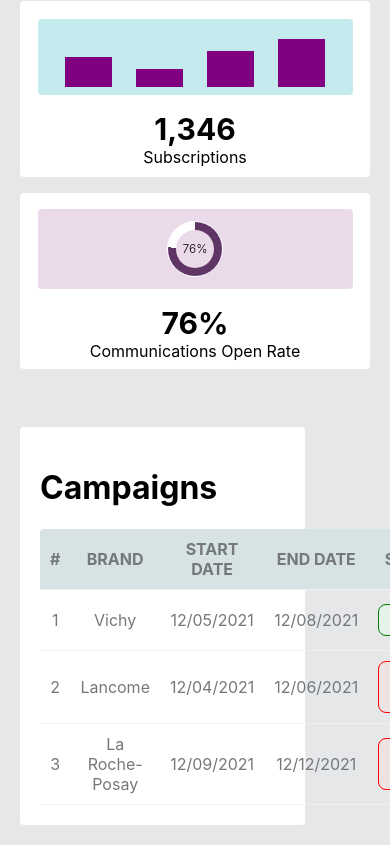
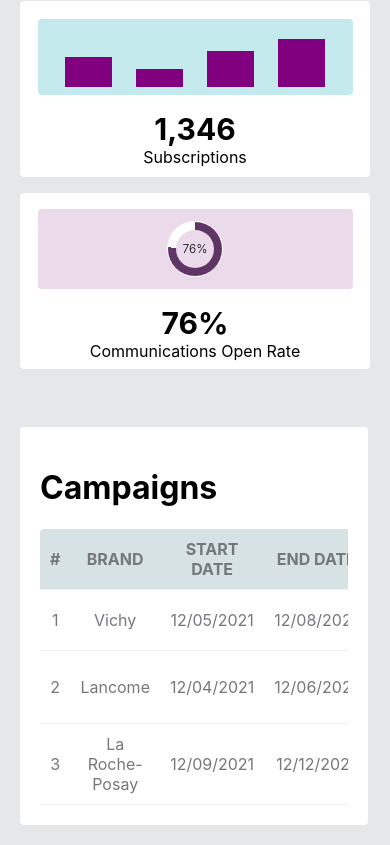
Before and after one commit to makaralis/users-dashboard, a React (Create React App) app: page / in a window 390 px wide. Shown: the part 491-1336 px from the top of the page. Built offline with nearby package versions, Linux system fonts and the light colour scheme.

Commit message:
responsive design for Table

```diff
--- a/src/components/Table/Table.scss
+++ b/src/components/Table/Table.scss
@@ -1,5 +1,7 @@
 $background: white;
 $lfs-grey: #75787b;
+$breakpoint-tablet: 768px;
+
 
 .table-wrapper {
     background-color: $background;
@@ -7,12 +9,19 @@ $lfs-grey: #75787b;
     margin-top: 50px;
     border-radius: 4px;
     width: 70%;
+    @media (max-width: $breakpoint-tablet) {
+        width: 88%;
+    }
 }
 
 .panel-heading {
     display: flex;
     flex-direction: row;
     justify-content: flex-start;
+}
+
+.panel-body {
+    overflow-x:auto;
 }
 
 .table-latitude {
```
